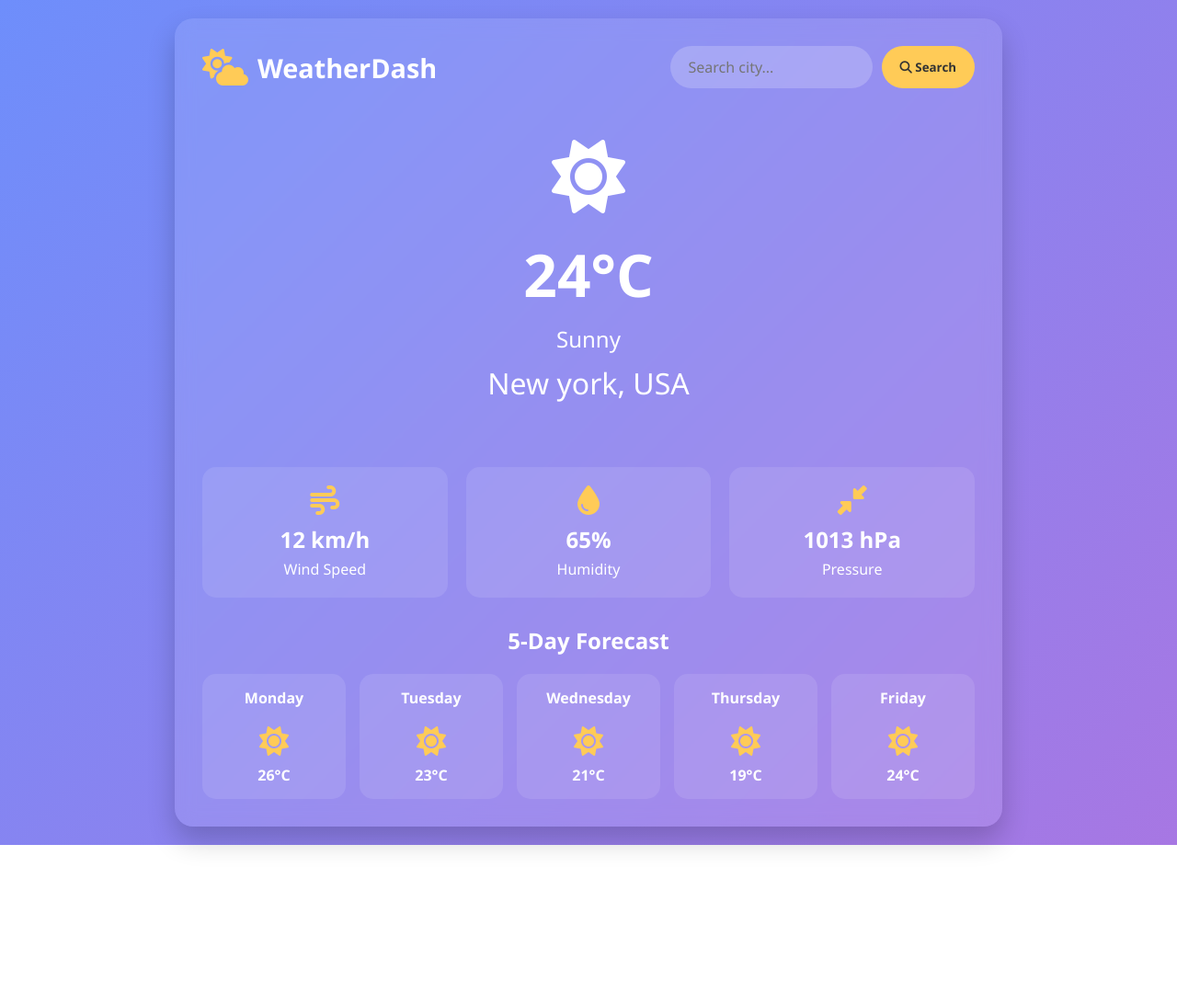
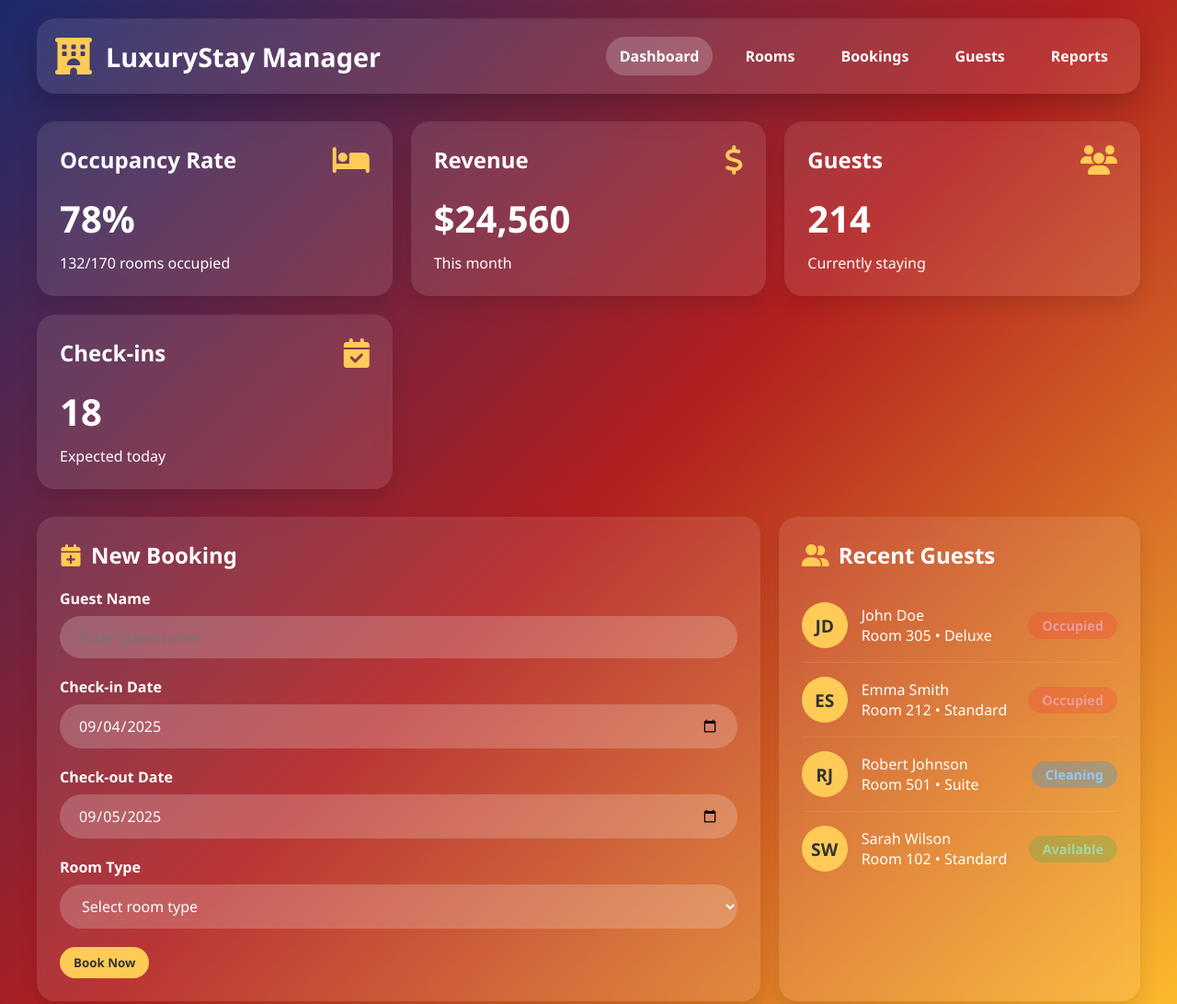
Before and after one commit to Vishnu063/my-ticketing-system, a plain HTML site: page index.html in a window 1280 px wide. Shown: the top 1092 px of the page at 92% size. Before the commit the page ends 919 px from the top, so only its background shows below. Drawn offline with Linux system fonts and the light colour scheme.

Commit message:
Update index.html
update

```diff
--- a/index.html
+++ b/index.html
@@ -3,7 +3,7 @@
 <head>
     <meta charset="UTF-8">
     <meta name="viewport" content="width=device-width, initial-scale=1.0">
-    <title>Weather Dashboard</title>
+    <title>LuxuryStay Hotel Management</title>
     <link rel="stylesheet" href="https://cdnjs.cloudflare.com/ajax/libs/font-awesome/6.4.0/css/all.min.css">
     <style>
         * {
@@ -14,23 +14,16 @@
         }
 
         body {
-            background: linear-gradient(135deg, #6e8efb, #a777e3);
+            background: linear-gradient(135deg, #1a2a6c, #b21f1f, #fdbb2d);
             color: #fff;
             min-height: 100vh;
-            display: flex;
-            justify-content: center;
-            align-items: center;
             padding: 20px;
         }
 
         .container {
             width: 100%;
-            max-width: 900px;
-            background: rgba(255, 255, 255, 0.1);
-            backdrop-filter: blur(10px);
-            border-radius: 20px;
-            padding: 30px;
-            box-shadow: 0 15px 30px rgba(0, 0, 0, 0.2);
+            max-width: 1200px;
+            margin: 0 auto;
         }
 
         header {
@@ -38,12 +31,17 @@
             justify-content: space-between;
             align-items: center;
             margin-bottom: 30px;
+            padding: 20px;
+            background: rgba(255, 255, 255, 0.1);
+            backdrop-filter: blur(10px);
+            border-radius: 20px;
+            box-shadow: 0 15px 30px rgba(0, 0, 0, 0.2);
         }
 
         .logo {
             display: flex;
             align-items: center;
-            gap: 10px;
+            gap: 15px;
         }
 
         .logo i {
@@ -56,29 +54,118 @@
             font-size: 1.8rem;
         }
 
-        .search-box {
+        .nav-links {
             display: flex;
-            gap: 10px;
+            gap: 20px;
         }
 
-        .search-box input {
-            padding: 12px 20px;
-            border: none;
+        .nav-links a {
+            color: #fff;
+            text-decoration: none;
+            font-weight: 600;
+            padding: 10px 15px;
             border-radius: 50px;
-            background: rgba(255, 255, 255, 0.2);
-            color: #fff;
-            font-size: 1rem;
-            width: 220px;
             transition: all 0.3s ease;
         }
 
-        .search-box input:focus {
-            outline: none;
-            background: rgba(255, 255, 255, 0.3);
+        .nav-links a:hover, .nav-links a.active {
+            background: rgba(255, 255, 255, 0.2);
         }
 
-        .search-box button {
-            padding: 12px 20px;
+        .dashboard {
+            display: grid;
+            grid-template-columns: repeat(auto-fit, minmax(300px, 1fr));
+            gap: 20px;
+            margin-bottom: 30px;
+        }
+
+        .card {
+            background: rgba(255, 255, 255, 0.1);
+            backdrop-filter: blur(10px);
+            border-radius: 20px;
+            padding: 25px;
+            box-shadow: 0 10px 20px rgba(0, 0, 0, 0.1);
+            transition: transform 0.3s ease;
+        }
+
+        .card:hover {
+            transform: translateY(-5px);
+            background: rgba(255, 255, 255, 0.15);
+        }
+
+        .card-header {
+            display: flex;
+            justify-content: space-between;
+            align-items: center;
+            margin-bottom: 20px;
+        }
+
+        .card-header h2 {
+            font-size: 1.5rem;
+        }
+
+        .card-header i {
+            font-size: 2rem;
+            color: #ffcb57;
+        }
+
+        .stat {
+            font-size: 2.5rem;
+            font-weight: 700;
+            margin: 10px 0;
+        }
+
+        .room-list {
+            list-style: none;
+        }
+
+        .room-item {
+            display: flex;
+            justify-content: space-between;
+            align-items: center;
+            padding: 15px 0;
+            border-bottom: 1px solid rgba(255, 255, 255, 0.1);
+        }
+
+        .room-item:last-child {
+            border-bottom: none;
+        }
+
+        .room-info {
+            display: flex;
+            align-items: center;
+            gap: 15px;
+        }
+
+        .room-number {
+            font-weight: 700;
+            font-size: 1.2rem;
+        }
+
+        .room-status {
+            padding: 5px 15px;
+            border-radius: 50px;
+            font-size: 0.9rem;
+            font-weight: 600;
+        }
+
+        .status-available {
+            background: rgba(76, 175, 80, 0.3);
+            color: #a5d6a7;
+        }
+
+        .status-occupied {
+            background: rgba(244, 67, 54, 0.3);
+            color: #ef9a9a;
+        }
+
+        .status-cleaning {
+            background: rgba(33, 150, 243, 0.3);
+            color: #90caf9;
+        }
+
+        .btn {
+            padding: 8px 15px;
             border: none;
             border-radius: 50px;
             background: #ffcb57;
@@ -88,132 +175,120 @@
             transition: all 0.3s ease;
         }
 
-        .search-box button:hover {
+        .btn:hover {
             background: #ffd700;
             transform: translateY(-2px);
         }
 
-        .weather-display {
-            display: flex;
-            flex-direction: column;
-            align-items: center;
-            margin-bottom: 30px;
+        .main-content {
+            display: grid;
+            grid-template-columns: 2fr 1fr;
+            gap: 20px;
         }
 
-        .current-weather {
-            text-align: center;
+        .booking-form {
+            background: rgba(255, 255, 255, 0.1);
+            backdrop-filter: blur(10px);
+            border-radius: 20px;
+            padding: 25px;
+            box-shadow: 0 10px 20px rgba(0, 0, 0, 0.1);
+        }
+
+        .form-title {
+            margin-bottom: 20px;
+            display: flex;
+            align-items: center;
+            gap: 10px;
+        }
+
+        .form-title i {
+            font-size: 1.5rem;
+            color: #ffcb57;
+        }
+
+        .form-group {
             margin-bottom: 20px;
         }
 
-        .current-weather .temperature {
-            font-size: 4rem;
-            font-weight: 700;
-            margin: 10px 0;
+        .form-group label {
+            display: block;
+            margin-bottom: 8px;
+            font-weight: 600;
         }
 
-        .current-weather .description {
-            font-size: 1.5rem;
-            margin-bottom: 10px;
+        .form-group input, .form-group select {
+            width: 100%;
+            padding: 12px 20px;
+            border: none;
+            border-radius: 50px;
+            background: rgba(255, 255, 255, 0.2);
+            color: #fff;
+            font-size: 1rem;
         }
 
-        .current-weather .city {
-            font-size: 2rem;
-            margin-bottom: 20px;
+        .form-group input:focus, .form-group select:focus {
+            outline: none;
+            background: rgba(255, 255, 255, 0.3);
         }
 
-        .weather-icon {
-            font-size: 5rem;
-            margin: 10px 0;
+        .guest-list {
+            background: rgba(255, 255, 255, 0.1);
+            backdrop-filter: blur(10px);
+            border-radius: 20px;
+            padding: 25px;
+            box-shadow: 0 10px 20px rgba(0, 0, 0, 0.1);
         }
 
-        .details {
-            display: grid;
-            grid-template-columns: repeat(3, 1fr);
-            gap: 20px;
-            margin-bottom: 30px;
+        .guest-item {
+            display: flex;
+            justify-content: space-between;
+            align-items: center;
+            padding: 15px 0;
+            border-bottom: 1px solid rgba(255, 255, 255, 0.1);
         }
 
-        .detail-card {
-            background: rgba(255, 255, 255, 0.1);
-            border-radius: 15px;
-            padding: 20px;
-            text-align: center;
-            transition: transform 0.3s ease;
+        .guest-item:last-child {
+            border-bottom: none;
         }
 
-        .detail-card:hover {
-            transform: translateY(-5px);
-            background: rgba(255, 255, 255, 0.15);
-        }
-
-        .detail-card i {
-            font-size: 2rem;
-            margin-bottom: 10px;
-            color: #ffcb57;
-        }
-
-        .detail-card .value {
-            font-size: 1.5rem;
-            font-weight: 700;
-            margin-bottom: 5px;
-        }
-
-        .forecast {
-            display: grid;
-            grid-template-columns: repeat(5, 1fr);
+        .guest-info {
+            display: flex;
+            align-items: center;
             gap: 15px;
         }
 
-        .forecast-card {
-            background: rgba(255, 255, 255, 0.1);
-            border-radius: 15px;
-            padding: 15px;
-            text-align: center;
-            transition: transform 0.3s ease;
+        .guest-avatar {
+            width: 50px;
+            height: 50px;
+            border-radius: 50%;
+            background: #ffcb57;
+            display: flex;
+            justify-content: center;
+            align-items: center;
+            font-weight: 700;
+            font-size: 1.2rem;
+            color: #333;
         }
 
-        .forecast-card:hover {
-            transform: translateY(-5px);
-            background: rgba(255, 255, 255, 0.15);
+        @media (max-width: 900px) {
+            .main-content {
+                grid-template-columns: 1fr;
             }
-
-        .forecast-card .day {
-            font-weight: 600;
-            margin-bottom: 10px;
-        }
-
-        .forecast-card i {
-            font-size: 2rem;
-            margin: 10px 0;
-            color: #ffcb57;
-        }
-
-        .forecast-card .temp {
-            font-weight: 700;
         }
 
         @media (max-width: 768px) {
-            .details {
-                grid-template-columns: repeat(2, 1fr);
-            }
-
-            .forecast {
-                grid-template-columns: repeat(3, 1fr);
-            }
-        }
-
-        @media (max-width: 480px) {
             header {
                 flex-direction: column;
                 gap: 20px;
             }
 
-            .details {
-                grid-template-columns: 1fr;
+            .nav-links {
+                flex-wrap: wrap;
+                justify-content: center;
             }
 
-            .forecast {
-                grid-template-columns: repeat(2, 1fr);
+            .dashboard {
+                grid-template-columns: 1fr;
             }
         }
     </style>
@@ -222,181 +297,189 @@
     <div class="container">
         <header>
             <div class="logo">
-                <i class="fas fa-cloud-sun"></i>
-                <h1>WeatherDash</h1>
+                <i class="fas fa-hotel"></i>
+                <h1>LuxuryStay Manager</h1>
             </div>
-            <div class="search-box">
-                <input type="text" placeholder="Search city..." id="search-input">
-                <button id="search-btn"><i class="fas fa-search"></i> Search</button>
+            <div class="nav-links">
+                <a href="#" class="active">Dashboard</a>
+                <a href="#">Rooms</a>
+                <a href="#">Bookings</a>
+                <a href="#">Guests</a>
+                <a href="#">Reports</a>
             </div>
         </header>
 
-        <div class="weather-display">
-            <div class="current-weather">
-                <div class="weather-icon">
-                    <i class="fas fa-sun"></i>
+        <div class="dashboard">
+            <div class="card">
+                <div class="card-header">
+                    <h2>Occupancy Rate</h2>
+                    <i class="fas fa-bed"></i>
                 </div>
-                <div class="temperature">24°C</div>
-                <div class="description">Sunny</div>
-                <div class="city">New York, USA</div>
+                <div class="stat">78%</div>
+                <p>132/170 rooms occupied</p>
+            </div>
+
+            <div class="card">
+                <div class="card-header">
+                    <h2>Revenue</h2>
+                    <i class="fas fa-dollar-sign"></i>
+                </div>
+                <div class="stat">$24,560</div>
+                <p>This month</p>
+            </div>
+
+            <div class="card">
+                <div class="card-header">
+                    <h2>Guests</h2>
+                    <i class="fas fa-users"></i>
+                </div>
+                <div class="stat">214</div>
+                <p>Currently staying</p>
+            </div>
+
+            <div class="card">
+                <div class="card-header">
+                    <h2>Check-ins</h2>
+                    <i class="fas fa-calendar-check"></i>
+                </div>
+                <div class="stat">18</div>
+                <p>Expected today</p>
             </div>
         </div>
 
-        <div class="details">
-            <div class="detail-card">
-                <i class="fas fa-wind"></i>
-                <div class="value">12 km/h</div>
-                <div class="label">Wind Speed</div>
+        <div class="main-content">
+            <div class="booking-form">
+                <h2 class="form-title"><i class="fas fa-calendar-plus"></i> New Booking</h2>
+                <form id="bookingForm">
+                    <div class="form-group">
+                        <label for="guestName">Guest Name</label>
+                        <input type="text" id="guestName" placeholder="Enter guest name">
                     </div>
-            <div class="detail-card">
-                <i class="fas fa-tint"></i>
-                <div class="value">65%</div>
-                <div class="label">Humidity</div>
+
+                    <div class="form-group">
+                        <label for="checkIn">Check-in Date</label>
+                        <input type="date" id="checkIn">
                     </div>
-            <div class="detail-card">
-                <i class="fas fa-compress-alt"></i>
-                <div class="value">1013 hPa</div>
-                <div class="label">Pressure</div>
+
+                    <div class="form-group">
+                        <label for="checkOut">Check-out Date</label>
+                        <input type="date" id="checkOut">
+                    </div>
+
+                    <div class="form-group">
+                        <label for="roomType">Room Type</label>
+                        <select id="roomType">
+                            <option value="">Select room type</option>
+                            <option value="standard">Standard Room</option>
+                            <option value="deluxe">Deluxe Room</option>
+                            <option value="suite">Suite</option>
+                            <option value="presidential">Presidential Suite</option>
+                        </select>
+                    </div>
+
+                    <button type="button" class="btn" id="bookBtn">Book Now</button>
+                </form>
+            </div>
+
+            <div class="guest-list">
+                <h2 class="form-title"><i class="fas fa-user-friends"></i> Recent Guests</h2>
+
+                <div class="guest-item">
+                    <div class="guest-info">
+                        <div class="guest-avatar">JD</div>
+                        <div>
+                            <div class="guest-name">John Doe</div>
+                            <div class="guest-room">Room 305 • Deluxe</div>
                         </div>
                     </div>
+                    <div class="room-status status-occupied">Occupied</div>
+                </div>
 
-        <h2 style="margin-bottom: 20px; text-align: center;">5-Day Forecast</h2>
-        <div class="forecast">
-            <div class="forecast-card">
-                <div class="day">Monday</div>
-                <i class="fas fa-sun"></i>
-                <div class="temp">26°C</div>
+                <div class="guest-item">
+                    <div class="guest-info">
+                        <div class="guest-avatar">ES</div>
+                        <div>
+                            <div class="guest-name">Emma Smith</div>
+                            <div class="guest-room">Room 212 • Standard</div>
                         </div>
-            <div class="forecast-card">
-                <div class="day">Tuesday</div>
-                <i class="fas fa-cloud-sun"></i>
-                <div class="temp">23°C</div>
                     </div>
-            <div class="forecast-card">
-                <div class="day">Wednesday</div>
-                <i class="fas fa-cloud"></i>
-                <div class="temp">21°C</div>
+                    <div class="room-status status-occupied">Occupied</div>
                 </div>
-            <div class="forecast-card">
-                <div class="day">Thursday</div>
-                <i class="fas fa-cloud-rain"></i>
-                <div class="temp">19°C</div>
+
+                <div class="guest-item">
+                    <div class="guest-info">
+                        <div class="guest-avatar">RJ</div>
+                        <div>
+                            <div class="guest-name">Robert Johnson</div>
+                            <div class="guest-room">Room 501 • Suite</div>
                         </div>
-            <div class="forecast-card">
-                <div class="day">Friday</div>
-                <i class="fas fa-sun"></i>
-                <div class="temp">24°C</div>
+                    </div>
+                    <div class="room-status status-cleaning">Cleaning</div>
+                </div>
+
+                <div class="guest-item">
+                    <div class="guest-info">
+                        <div class="guest-avatar">SW</div>
+                        <div>
+                            <div class="guest-name">Sarah Wilson</div>
+                            <div class="guest-room">Room 102 • Standard</div>
+                        </div>
+                    </div>
+                    <div class="room-status status-available">Available</div>
+                </div>
             </div>
         </div>
     </div>
 
     <script>
         // DOM Elements
-        const searchInput = document.getElementById('search-input');
-        const searchBtn = document.getElementById('search-btn');
-        const temperature = document.querySelector('.temperature');
-        const description = document.querySelector('.description');
-        const city = document.querySelector('.city');
-        const weatherIcon = document.querySelector('.weather-icon i');
-        const windValue = document.querySelector('.detail-card:nth-child(1) .value');
-        const humidityValue = document.querySelector('.detail-card:nth-child(2) .value');
-        const pressureValue = document.querySelector('.detail-card:nth-child(3) .value');
+        const bookBtn = document.getElementById('bookBtn');
+        const guestName = document.getElementById('guestName');
+        const checkIn = document.getElementById('checkIn');
+        const checkOut = document.getElementById('checkOut');
+        const roomType = document.getElementById('roomType');
 
-        // Sample data for demonstration
-        const weatherData = {
-            'new york': {
-                temperature: '24°C',
-                description: 'Sunny',
-                wind: '12 km/h',
-                humidity: '65%',
-                pressure: '1013 hPa',
-                icon: 'fas fa-sun'
-            },
-            'london': {
-                temperature: '18°C',
-                description: 'Cloudy',
-                wind: '8 km/h',
-                humidity: '78%',
-                pressure: '1008 hPa',
-                icon: 'fas fa-cloud'
-            },
-            'tokyo': {
-                temperature: '29°C',
-                description: 'Partly Cloudy',
-                wind: '5 km/h',
-                humidity: '55%',
-                pressure: '1010 hPa',
-                icon: 'fas fa-cloud-sun'
-            },
-            'paris': {
-                temperature: '22°C',
-                description: 'Light Rain',
-                wind: '10 km/h',
-                humidity: '70%',
-                pressure: '1009 hPa',
-                icon: 'fas fa-cloud-rain'
-            },
-            'sydney': {
-                temperature: '26°C',
-                description: 'Sunny',
-                wind: '15 km/h',
-                humidity: '60%',
-                pressure: '1012 hPa',
-                icon: 'fas fa-sun'
+        // Set default dates for check-in and check-out
+        const today = new Date();
+        const tomorrow = new Date(today);
+        tomorrow.setDate(tomorrow.getDate() + 1);
+
+        checkIn.valueAsDate = today;
+        checkOut.valueAsDate = tomorrow;
+
+        // Booking functionality
+        bookBtn.addEventListener('click', () => {
+            if (guestName.value.trim() === '' || roomType.value === '') {
+                alert('Please fill in all fields');
+                return;
             }
-        };
 
-        // Update weather information
-        function updateWeather(cityName) {
-            const data = weatherData[cityName.toLowerCase()];
+            // In a real application, this would send data to a server
+            alert(`Booking created for ${guestName.value} in a ${roomType.options[roomType.selectedIndex].text} from ${checkIn.value} to ${checkOut.value}`);
 
-            if (data) {
-                temperature.textContent = data.temperature;
-                description.textContent = data.description;
-                city.textContent = cityName.charAt(0).toUpperCase() + cityName.slice(1) + ', ' + getCountry(cityName);
-                windValue.textContent = data.wind;
-                humidityValue.textContent = data.humidity;
-                pressureValue.textContent = data.pressure;
+            // Reset form
+            guestName.value = '';
+            roomType.selectedIndex = 0;
+        });
 
-                // Update weather icon
-                weatherIcon.className = data.icon;
+        // Sample room data
+        const rooms = [
+            { number: 101, type: "Standard", status: "available" },
+            { number: 102, type: "Standard", status: "available" },
+            { number: 201, type: "Deluxe", status: "occupied" },
+            { number: 202, type: "Deluxe", status: "cleaning" },
+            { number: 301, type: "Suite", status: "occupied" },
+            { number: 302, type: "Suite", status: "available" },
+            { number: 401, type: "Presidential", status: "occupied" }
+        ];
 
-                // Update forecast icons for demonstration
-                document.querySelectorAll('.forecast-card i').forEach(icon => {
-                    icon.className = data.icon;
-                });
-            } else {
-                alert('City not found. Try New York, London, Tokyo, Paris, or Sydney.');
+        // This function would be used to update room status in a real application
+        function updateRoomStatus(roomNumber, status) {
+            const room = rooms.find(r => r.number === roomNumber);
+            if (room) {
+                room.status = status;
             }
         }
-
-        // Get country for demonstration
-        function getCountry(cityName) {
-            const countries = {
-                'new york': 'USA',
-                'london': 'UK',
-                'tokyo': 'Japan',
-                'paris': 'France',
-                'sydney': 'Australia'
-            };
-            return countries[cityName.toLowerCase()] || '';
-        }
-
-        // Event listeners
-        searchBtn.addEventListener('click', () => {
-            if (searchInput.value.trim() !== '') {
-                updateWeather(searchInput.value.trim());
-            }
-        });
-
-        searchInput.addEventListener('keypress', (e) => {
-            if (e.key === 'Enter' && searchInput.value.trim() !== '') {
-                updateWeather(searchInput.value.trim());
-            }
-        });
-
-        // Initialize with default city
-        updateWeather('new york');
     </script>
 </body>
 </html>
```
Lines whose indentation alone changed are shown as unchanged.
